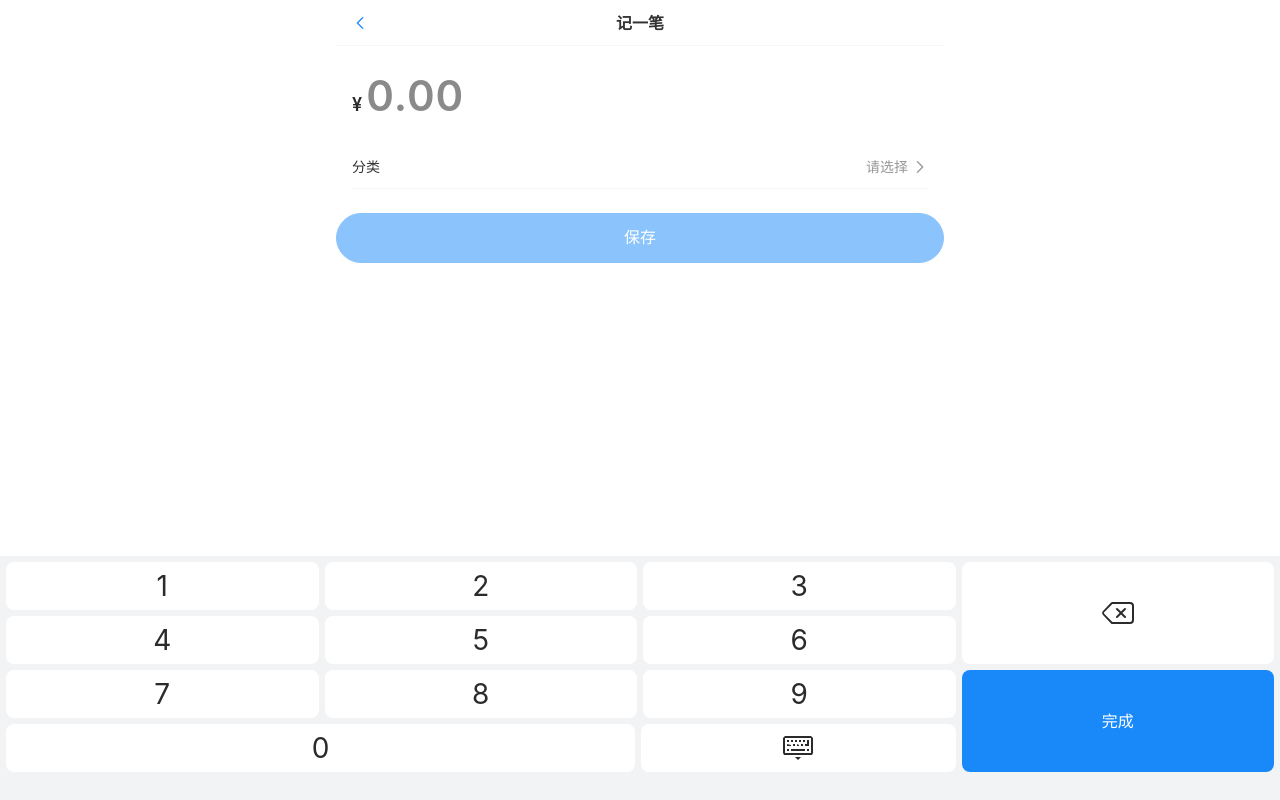
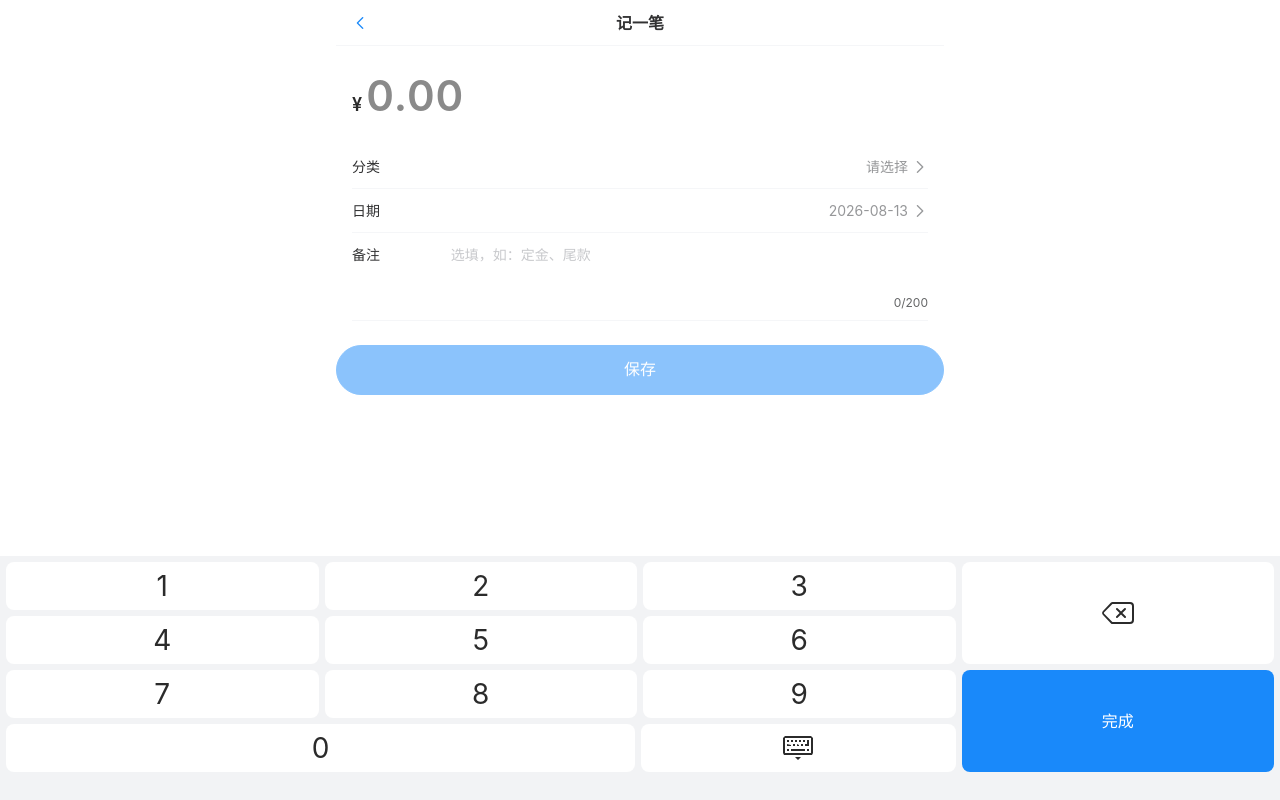
Before and after one commit to gavincode/expense-tracking, a Vue app: page /record in a window 1280 px wide. Built offline with nearby package versions, Linux system fonts and the light colour scheme.

Commit message:
feat(01-01): add date and remark fields to record form

```diff
--- a/src/pages/RecordView.vue
+++ b/src/pages/RecordView.vue
@@ -15,11 +15,40 @@
       @click="goCategories"
     />
 
+    <van-cell
+      title="日期"
+      is-link
+      :value="date"
+      @click="showDatePicker = true"
+    />
+
+    <van-field
+      v-model="note"
+      type="textarea"
+      label="备注"
+      placeholder="选填，如：定金、尾款"
+      rows="2"
+      autosize
+      maxlength="200"
+      show-word-limit
+    />
+
     <div class="save-area">
       <van-button type="primary" round block size="large" :disabled="!canSave" @click="save">
         保存
       </van-button>
     </div>
+
+    <van-popup v-model:show="showDatePicker" position="bottom" round>
+      <van-date-picker
+        v-model="pickerDate"
+        title="选择日期"
+        :min-date="minDate"
+        :max-date="maxDate"
+        @confirm="onDateConfirm"
+        @cancel="showDatePicker = false"
+      />
+    </van-popup>
 
     <van-number-keyboard
       :model-value="amount"
@@ -49,7 +78,13 @@ const categoryStore = useCategoryStore();
 const { selected } = storeToRefs(categoryStore);
 
 const amount = ref('');
+const note = ref('');
 const showKeyboard = ref(true);
+const showDatePicker = ref(false);
+const date = ref(dayjs().format('YYYY-MM-DD'));
+const pickerDate = ref<string[]>(dayjs().format('YYYY-MM-DD').split('-'));
+const minDate = new Date(2000, 0, 1);
+const maxDate = new Date();
 
 const canSave = computed(() => amount.value.trim() !== '' && !!selected.value);
 
@@ -85,6 +120,11 @@ function onDelete() {
   amount.value = amount.value.slice(0, -1);
 }
 
+function onDateConfirm({ selectedValues }: { selectedValues: string[] }) {
+  date.value = selectedValues.join('-');
+  showDatePicker.value = false;
+}
+
 async function save() {
   let amountCents: number;
   try {
@@ -101,7 +141,8 @@ async function save() {
     amountCents,
     categoryId: selected.value.categoryId,
     categoryPath: selected.value.path,
-    date: dayjs().format('YYYY-MM-DD'),
+    date: date.value,
+    note: note.value,
   });
   showToast('已保存');
   router.push('/');
```
Also changed, not shown: 1 other file (tests, documents, lock files or other folders).
